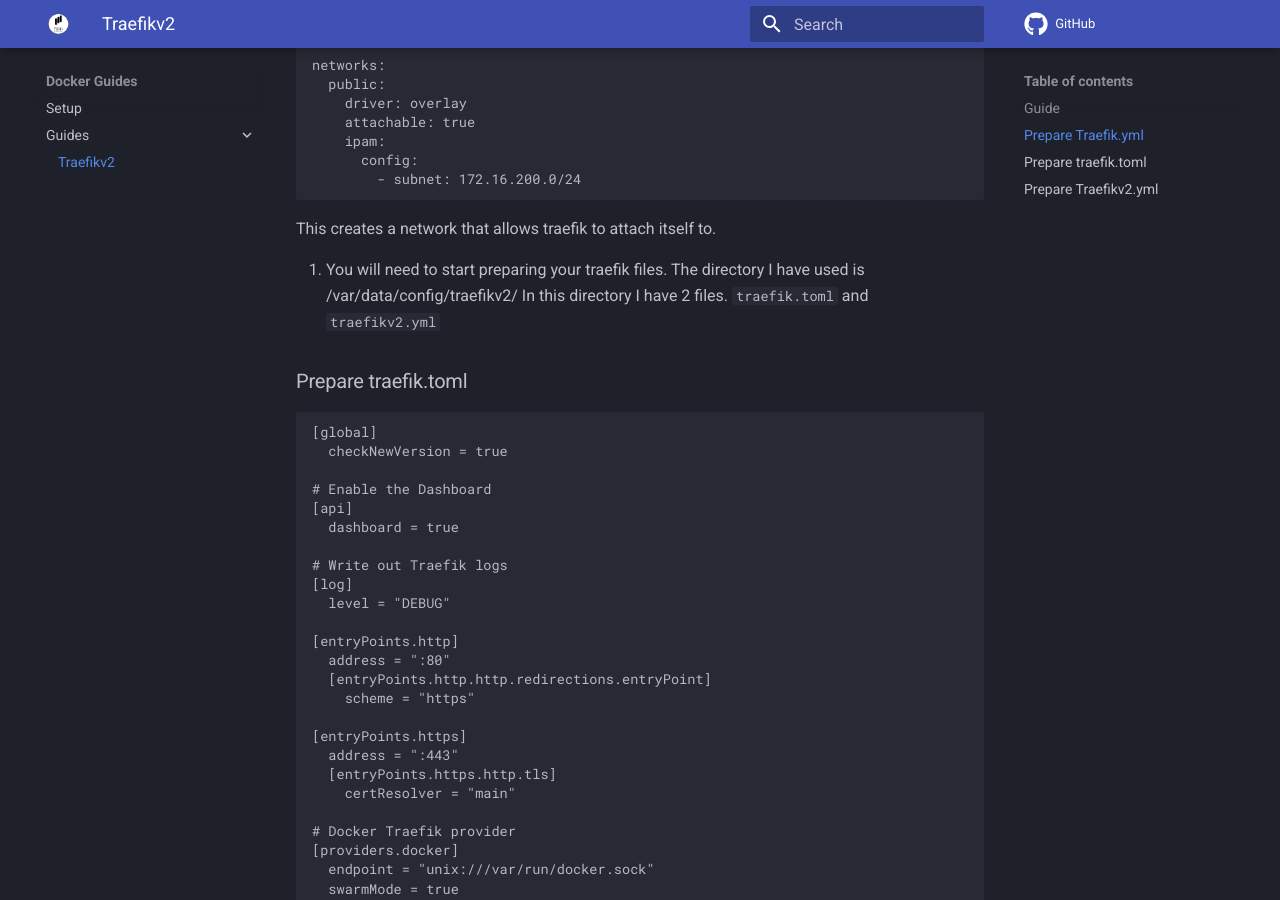
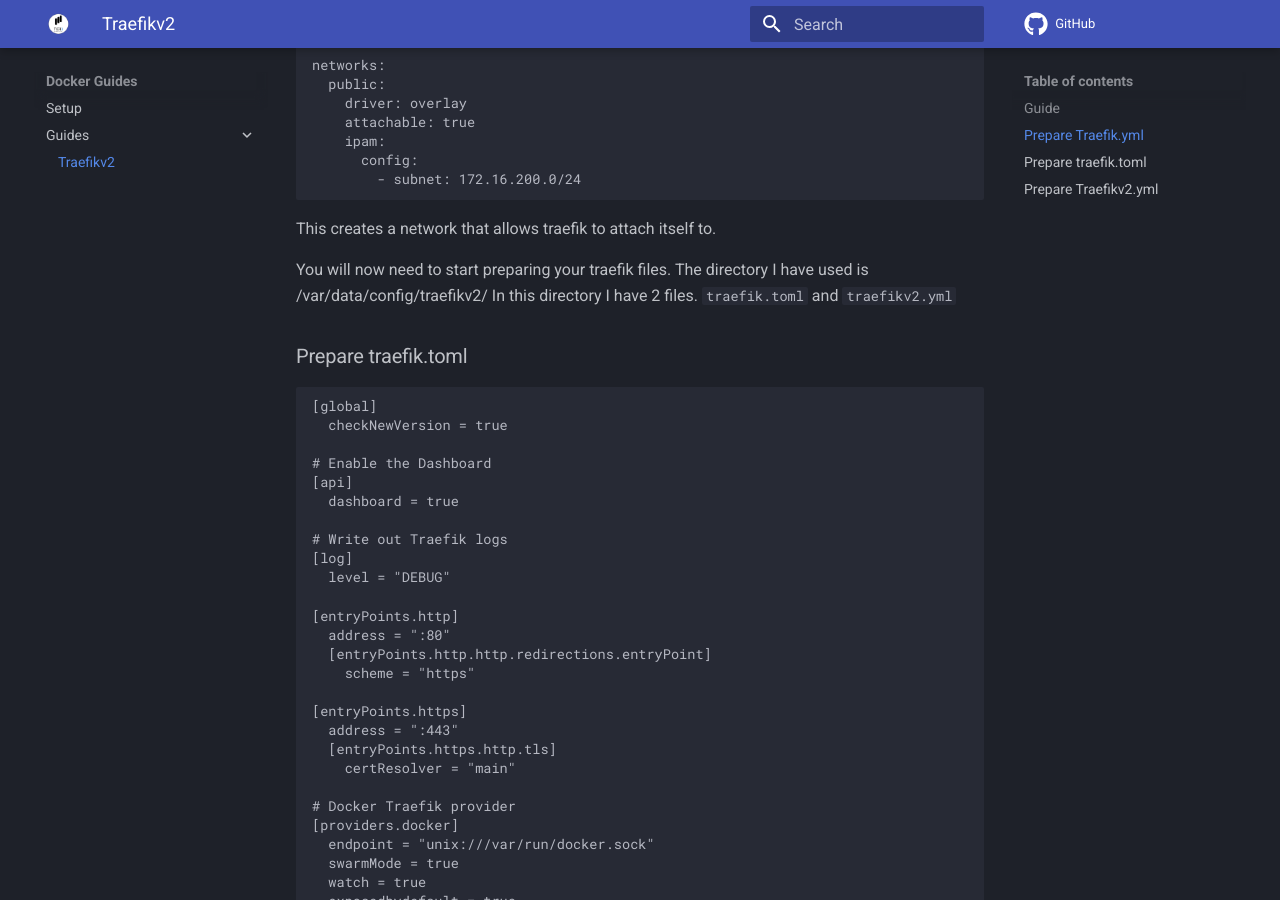
Before and after one commit to Bencey/cookbook, an MkDocs documentation site: the page built from docs/docker/traefikv2.md, in a window 1280 px wide and 900 px high, scrolled down 749 px. Built offline with MkDocs 1.6.1 and Material for MkDocs 9.7.7, drawn with Linux system fonts in a browser that asks for light colours; comment, search, counter and statistics services are not loaded; part of the change alters nothing that is shown.

Commit message:
Removed numbered lists because markdown is being dumb
mkdocs was making the list display

1. Example

1. Example2

Instead of

1. Example

2. Example2

```diff
--- a/docs/docker/traefikv2.md
+++ b/docs/docker/traefikv2.md
@@ -6,7 +6,7 @@ In my docker swarm I use traefik (Version 2) as my reverse proxy for all of my s
 
 ### Guide
 
-1. The first thing you will need to do is to create the traefik network, In this guide the Directory I have used is /var/data/config/traefik and in this directory I have a file called traefik.yml. The file contains the following
+The first thing you will need to do is to create the traefik network, In this guide the Directory I have used is /var/data/config/traefik and in this directory I have a file called traefik.yml. The file contains the following
 
 
 
@@ -35,7 +35,7 @@ networks:
 This creates a network that allows traefik to attach itself to.
 
 
-2. You will need to start preparing your traefik files. The directory I have used is /var/data/config/traefikv2/ In this directory I have 2 files. `traefik.toml` and `traefikv2.yml`
+You will now need to start preparing your traefik files. The directory I have used is /var/data/config/traefikv2/ In this directory I have 2 files. `traefik.toml` and `traefikv2.yml`
 
 
 ### Prepare traefik.toml
@@ -105,4 +105,4 @@ So now all you will need to edit is the Host so matches your domain. Then you wi
 
 
 
-3. Now it is time to deploy your services. First you will need to deploy the network using `docker stack deploy -c traefik /var/data/config/traefik/traefik.yml`, wait until it has deployed then deploy traefikv2 using `docker stack deploy -c traefikv2 /var/data/config/traefikv2/traefikv2`. You will be able to view the status of the services by running `docker stack ps traefikv2`
+Now it is time to deploy your services. First you will need to deploy the network using `docker stack deploy -c traefik /var/data/config/traefik/traefik.yml`, wait until it has deployed then deploy traefikv2 using `docker stack deploy -c traefikv2 /var/data/config/traefikv2/traefikv2`. You will be able to view the status of the services by running `docker stack ps traefikv2`
```
